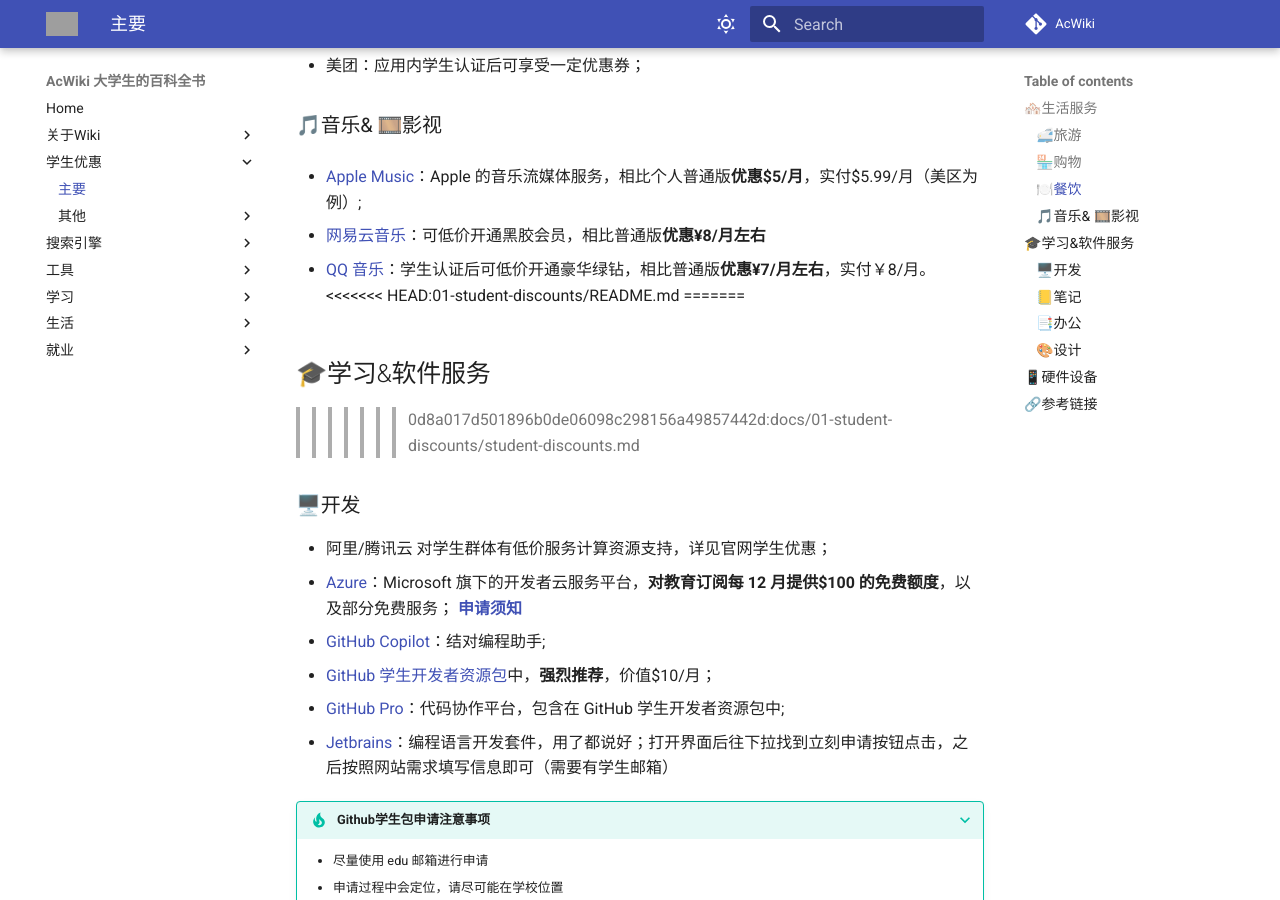
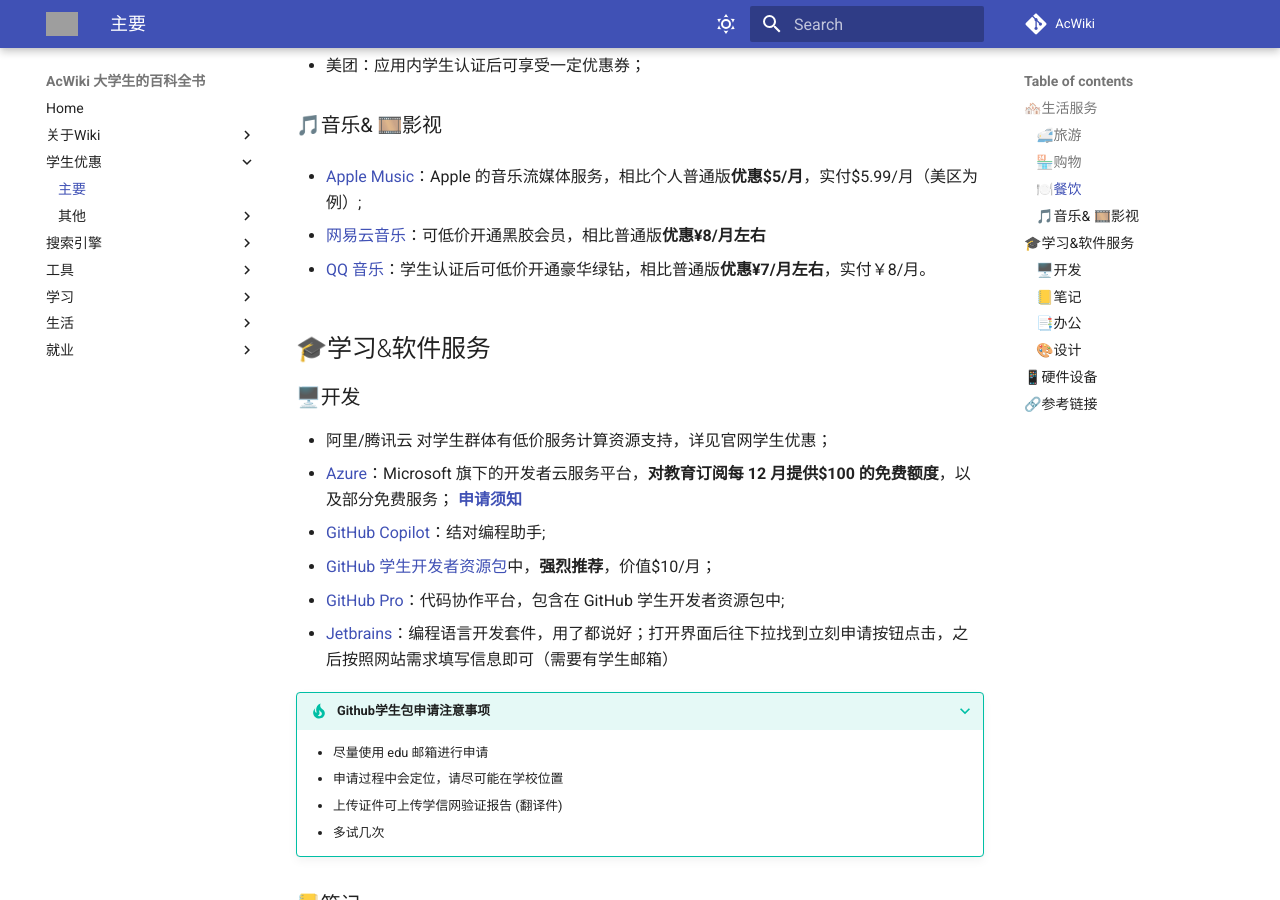
Before and after one commit to ztm0929/Ac-Wiki, an MkDocs documentation site: the page built from docs/01-student-discounts/student-discounts.md, in a window 1280 px wide and 900 px high, scrolled down 784 px. Built offline with MkDocs 1.6.1 and Material for MkDocs 9.7.7, drawn with Linux system fonts in a browser that asks for light colours; comment, search, counter and statistics services are not loaded; grey boxes are pictures that could not be loaded.

Commit message:
remove conflict

```diff
--- a/docs/01-student-discounts/student-discounts.md
+++ b/docs/01-student-discounts/student-discounts.md
@@ -31,12 +31,8 @@
 - [网易云音乐](https://y.music.163.com/g/m/at/daydayup230505Astudyup?page=2ade783a2638439591ca02a78c0f85ca&extChannel=sms-3)：可低价开通黑胶会员，相比普通版**优惠¥8/月左右**
 
 - [QQ 音乐](https://y.qq.com/jzt/student/index.html?channelId=10036163)：学生认证后可低价开通豪华绿钻，相比普通版**优惠¥7/月左右**，实付￥8/月。
-<<<<<<< HEAD:01-student-discounts/README.md
-=======
 
 ## 🎓学习&软件服务
->>>>>>> 0d8a017d501896b0de06098c298156a49857442d:docs/01-student-discounts/student-discounts.md
-
 ### 🖥️开发
 
 - 阿里/腾讯云 对学生群体有低价服务计算资源支持，详见官网学生优惠；
```
